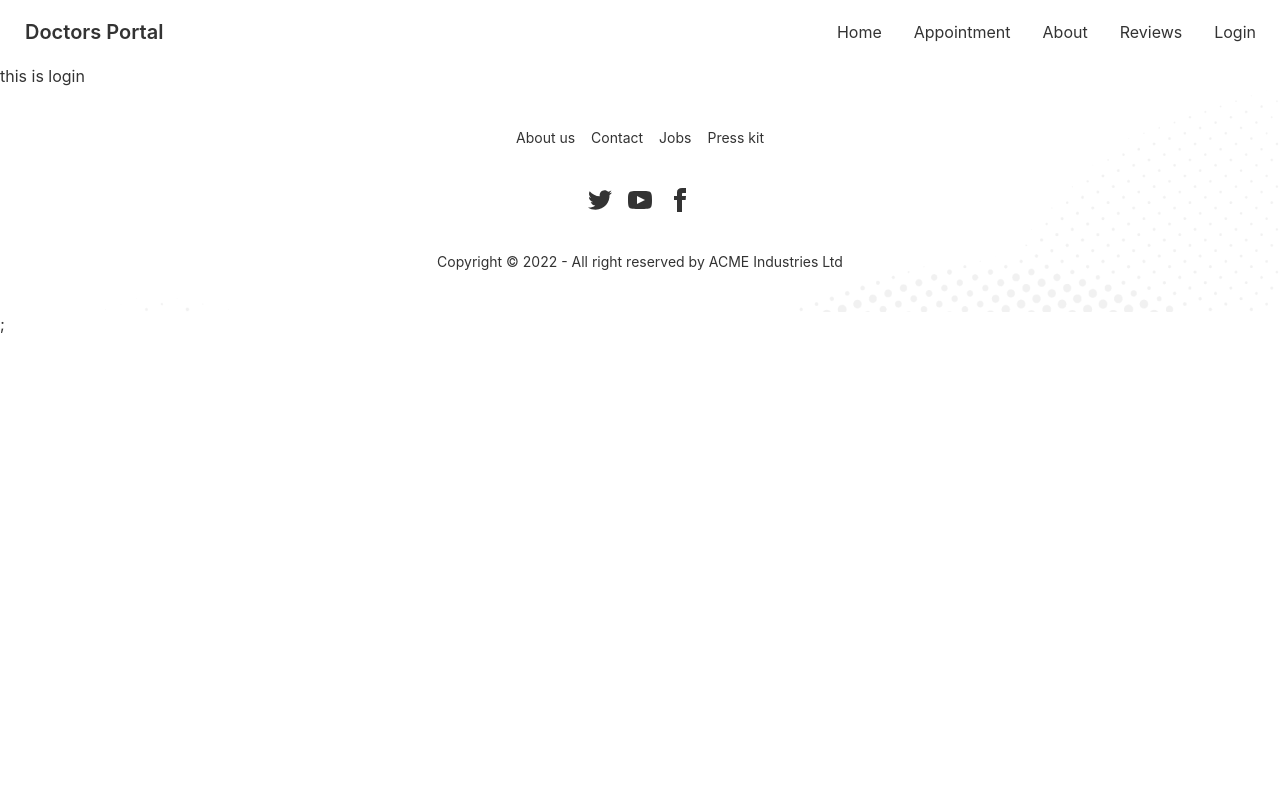
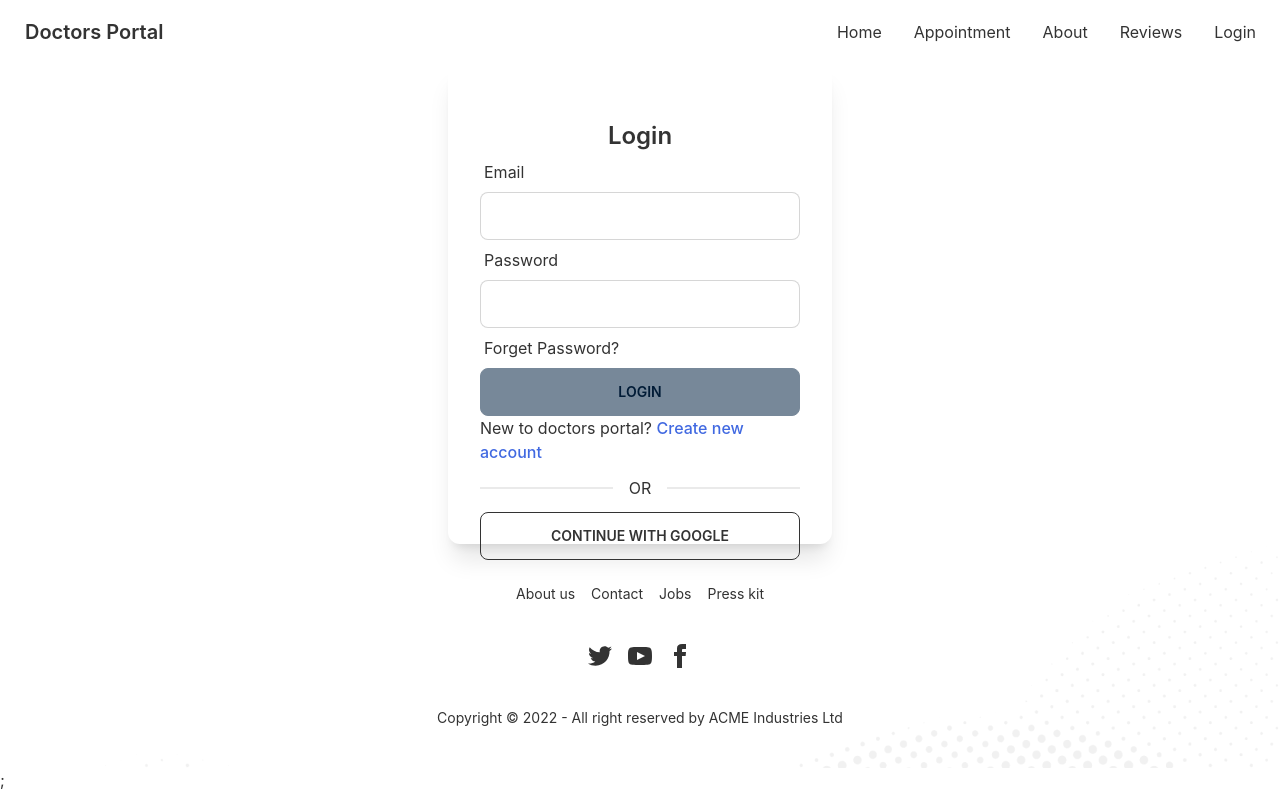
Before and after one commit to Noman02/doctors-portal-client, a React (Create React App) app: page /login in a window 1280 px wide. Built offline with nearby package versions, Linux system fonts and the light colour scheme.

Commit message:
login page added

```diff
--- a/package.json
+++ b/package.json
@@ -11,6 +11,7 @@
     "react": "^18.2.0",
     "react-day-picker": "^8.3.6",
     "react-dom": "^18.2.0",
+    "react-hook-form": "^7.39.3",
     "react-router-dom": "^6.4.3",
     "react-scripts": "5.0.1",
     "web-vitals": "^2.1.4"
--- a/src/pages/Appointment/AvailableAppointment/AppointmentOption.js
+++ b/src/pages/Appointment/AvailableAppointment/AppointmentOption.js
@@ -15,8 +15,7 @@ const AppointmentOption = ({ appointmentOption, setTreatment }) => {
             disabled={slots.length === 0}
             htmlFor="booking-modal"
             onClick={() => setTreatment(appointmentOption)}
-            className="btn btn-primary text-white
-                      "
+            className="btn btn-primary text-white"
           >
             BOOK APPOINTMENT
           </label>
--- a/src/pages/Appointment/AvailableAppointment/AvailableAppointment.js
+++ b/src/pages/Appointment/AvailableAppointment/AvailableAppointment.js
@@ -29,8 +29,8 @@ const AvailableAppointment = ({ selectedDate }) => {
       </div>
       {treatment && (
         <BookingModal
+          selectedDate={selectedDate}
           treatment={treatment}
-          selectedDate={selectedDate}
           setTreatment={setTreatment}
         ></BookingModal>
       )}
--- a/src/pages/Login/Login.js
+++ b/src/pages/Login/Login.js
@@ -1,9 +1,52 @@
-import React from "react";
+import React, { useState } from "react";
+import { useForm } from "react-hook-form";
+import { Link } from "react-router-dom";
 
 const Login = () => {
+  const { register, handleSubmit } = useForm();
+  const { data, setData } = useState("");
   return (
-    <div>
-      <h2>this is login</h2>
+    <div className="flex justify-center">
+      <div className=" h-[480px] w-96 shadow-xl rounded-xl p-8">
+        <h3 className="text-2xl font-semibold text-center mt-6">Login</h3>
+        <form
+          className="text-center"
+          onSubmit={handleSubmit((data) => setData(JSON.stringify(data)))}
+        >
+          <div>
+            <label className="label">Email</label>
+            <input
+              {...register("firstName")}
+              type="email"
+              className="input input-bordered w-full"
+            />
+          </div>
+          <div>
+            <label className="label">Password</label>
+            <input
+              {...register("firstName")}
+              type="password"
+              className="input input-bordered w-full"
+            />
+            <label className="label">Forget Password?</label>
+          </div>
+          <input
+            type="submit"
+            value="Login"
+            className="btn btn-accent lg:w-full"
+          />
+        </form>
+        <p>
+          New to doctors portal?{" "}
+          <Link className="text-primary font-medium" to="/signup">
+            Create new account
+          </Link>{" "}
+        </p>
+        <div className="divider">OR</div>
+        <button className="btn btn-outline w-full mb-7">
+          CONTINUE WITH GOOGLE
+        </button>
+      </div>
     </div>
   );
 };
```
Also changed, not shown: 1 other file (tests, documents, lock files or other folders).
